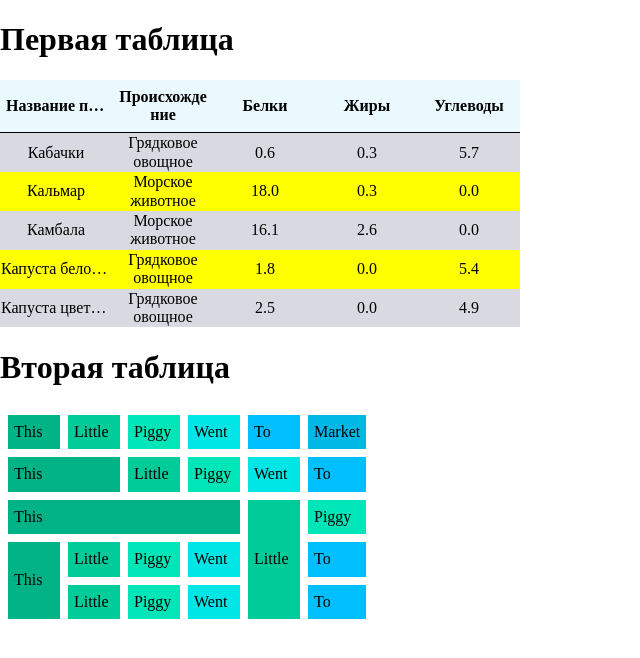
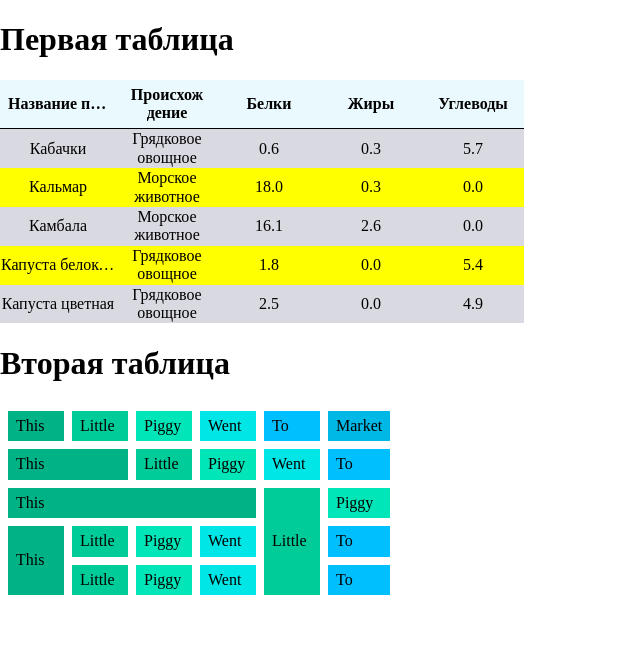
Before and after one commit to risentveber/Fintech-Javascript-3, a website: page 04/02/index.html in a window 1280 px wide. Shown: the whole page, without its empty margins (0-640 px from the left). Drawn offline with nearby package versions, Linux system fonts and the light colour scheme.

Commit message:
first 3 tasks

```diff
--- a/04/02/test.css
+++ b/04/02/test.css
@@ -2,7 +2,8 @@
   border-spacing: 0;
 }
 
-.products td, th {
+.products td,
+th {
   width: 100px;
   text-align: center;
 }
@@ -12,7 +13,8 @@
   border-bottom: 1px solid black;
 }
 
-.products td:nth-child(1), th:nth-child(1) {
+.products td:nth-child(1),
+th:nth-child(1) {
   max-width: 100px;
   overflow: hidden;
   white-space: nowrap;
@@ -24,7 +26,7 @@
 }
 
 .products tbody tr:nth-child(2n) {
-  background: #ffff00;
+  background: #ff0;
 }
 
 .products tbody tr:hover {
@@ -37,12 +39,10 @@
   font-family: "Times New Roman";
 }
 
-.picture td, th {
+.picture td,
+th {
   width: 40px;
-  padding-left: 6px;
-  padding-right: 6px;
-  padding-top: 8px;
-  padding-bottom: 8px;
+  padding: 6px 8px;
 }
 
 .picture .this {
@@ -50,7 +50,7 @@
 }
 
 .picture .little {
-  background: #00cc99;
+  background: #0c9;
 }
 
 .picture .went {
```
Also changed, not shown: 04/01/test.css (line endings or trailing spaces), 04/03/test.css (line endings or trailing spaces).
